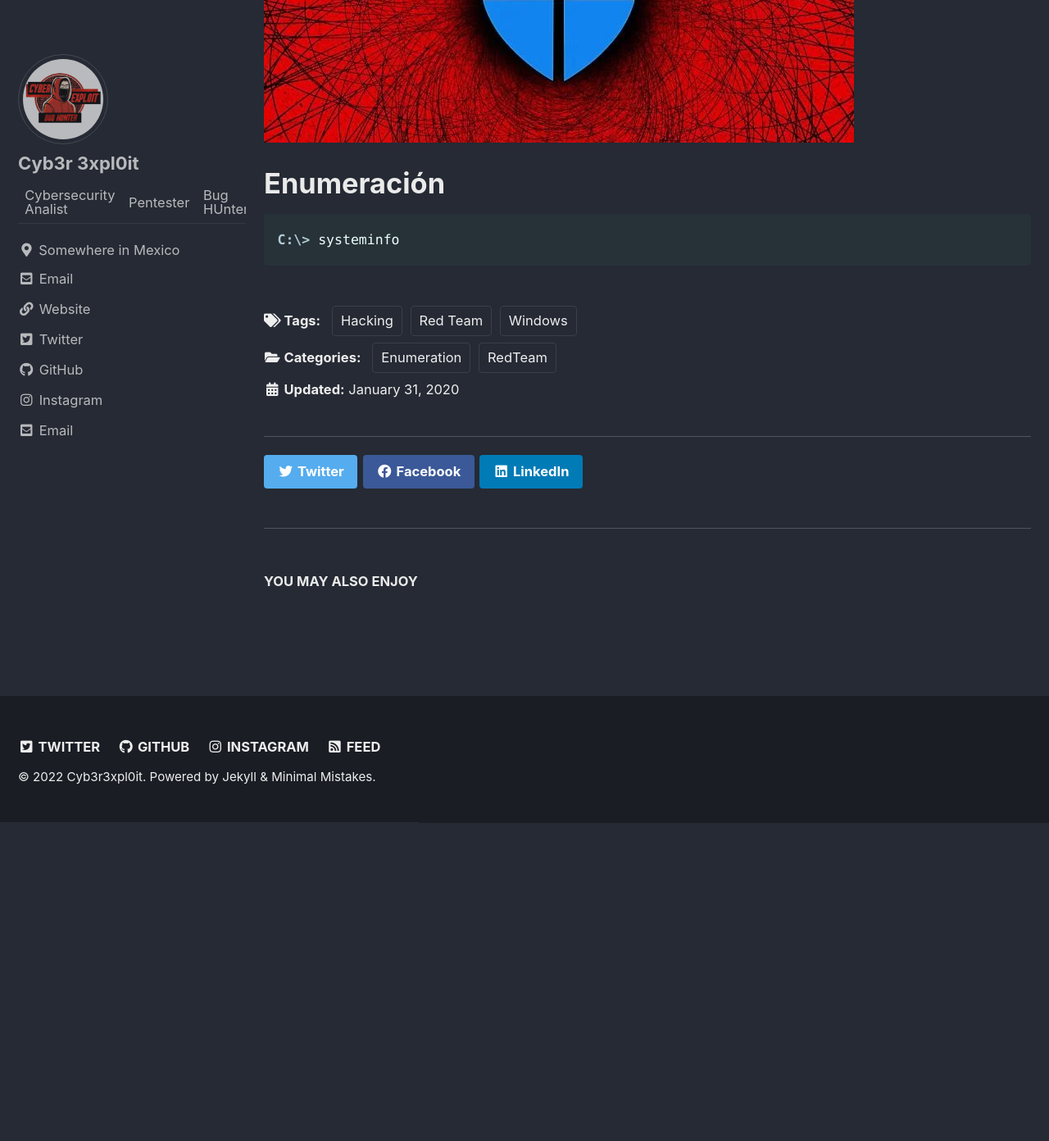
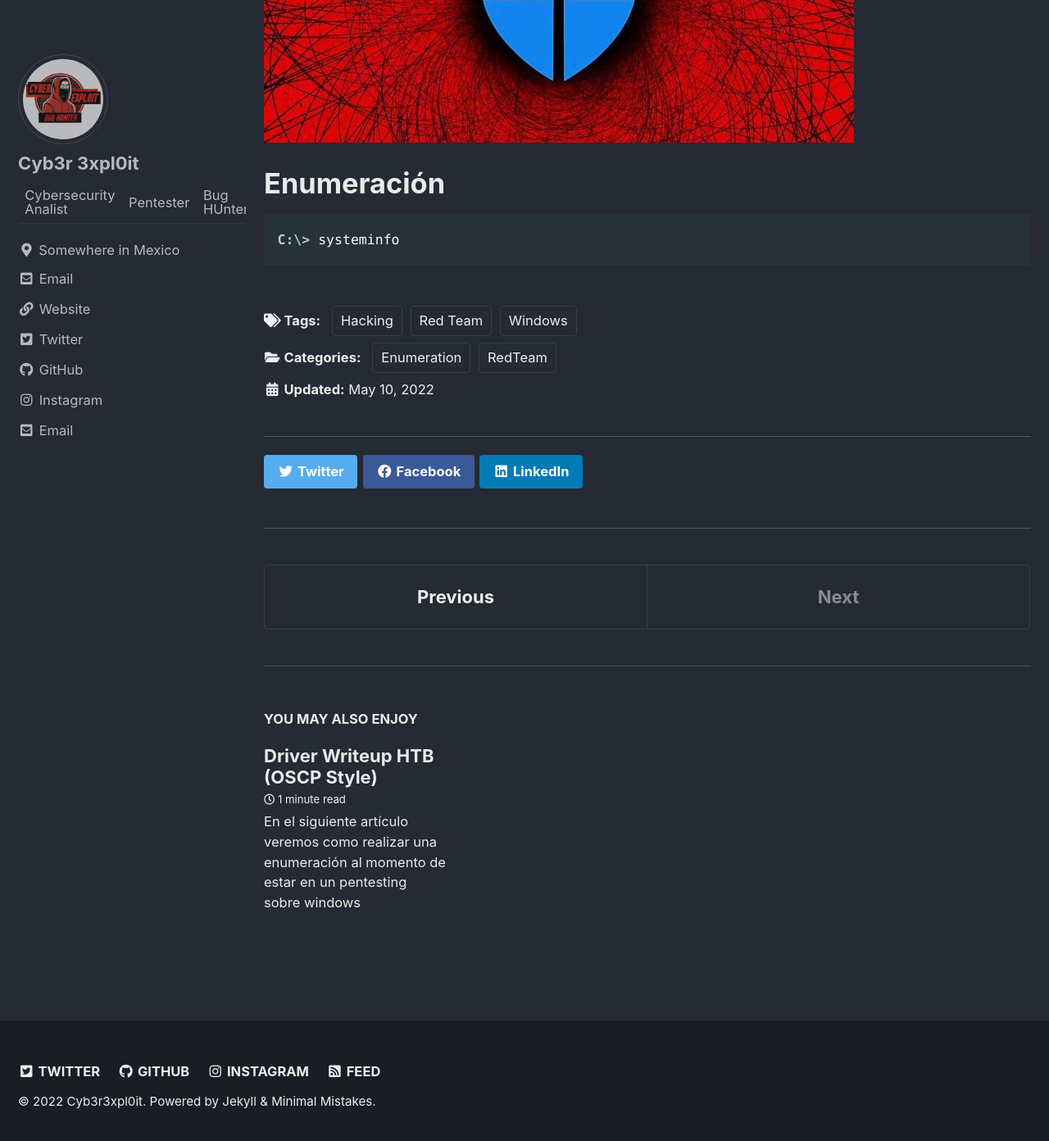
Before and after one commit to cyb3r3xpl0it/cyb3r3xpl0it.github.io, a Jekyll site: the page built from _posts/2022-05-10-windows-enumeration.md, in a window 1280 px wide and 1400 px high, scrolled down 396 px. Shown: the top 1392 px of the window at 82% size. Built offline with Jekyll 4.4.1, drawn with Linux system fonts in a browser that asks for light colours; cached includes are drawn as plain includes; part of the change alters nothing that is shown.

Commit message:
icons and init driver-htb

````diff
--- /dev/null
+++ b/_posts/2022-05-04-driver.md
@@ -0,0 +1,98 @@
+---
+layout: single
+title: Driver Writeup HTB (OSCP Style)
+excerpt: "En el siguiente artículo veremos como realizar una enumeración al momento de estar en un pentesting sobre windows"
+date: 2022-05-10
+classes: wide
+image: /assets/img/posts/HTB/driver/driver.png
+categories:
+  - HTB
+tags:
+  - Hacking
+---
+
+![header-driver](/assets/img/posts/HTB/driver/driver.png)
+
+## Datos de la Máquina
+
+| Contenido | Descripción |
+|--|--|
+| OS: | ![windows](/assets/img/posts/windows.png) |
+| Dificultad: | Fácil |
+| Puntos: | 20 |
+| Lanzamiento: | 02 Oct 2021 |
+| Creadores: |[MrR3boot](https://app.hackthebox.com/users/13531) |
+
+## Reconocimiento
+### nmap
+
+Como siempre comenzaremos con un escaneo a los '65535' puertos TCP/IP para verificar cuales se encuentran abiertos, para esto ejecutaremos el siguiente comando:
+```console
+nmap -n -p- -T4 --min-rate 10000 10.129.132.243 --open -oA alltcp
+```
+Como observamos en la siguiente imagen encontramos con los siguientes puertos abiertos:
+- 80 (http)
+- 135 (msrpc)
+- 445 (microsoft-ds)
+- 5985 (wsman)
+
+![nmap-tcp](/assets/img/posts/HTB/driver/nmap-tcp.jpg)
+
+Una vez identificados los puertos abiertos, procederemos a identificar las versiones y servicios de estos:
+
+```console
+nmap -sCV -n -p 80,135,445,5985 -T4 10.129.132.243 -oA tcp-scripts
+```
+![nmap-tcp-scripts](/assets/img/posts/HTB/driver/nmap-tcp-scripts.jpg)
+
+Basandonos en las version del IIS que se encontro, podemos deducir que el host esta corriendo un Windows 10 o un Windows Server 2016. Observando la salida del script nos arrojó lo siguiente 'Basic realm=MFP Firmware Update Center, Please enter password for admin'.
+
+Y como observamos en el escaneo de puertos teniamos el puerto '5985 abierto WINRM', si lograramos obtener las credeciales tendriamos un vector de ataque.
+
+### SMB - 445/TCP
+
+Tratamos de conectarnos por medio de **smbmap** y **smbclient** sin credenciales lo cual no tenemos exitó.
+
+![SMB-enumeration](/assets/img/posts/HTB/driver/smb-enum.jpg)
+
+### HTTP - 80/TCP
+
+#### Authenticación
+Visitmos la web y nos arroja un login.
+
+![Web-enumeration](/assets/img/posts/HTB/driver/web.jpg)
+
+Procedemos a interceptar este login con burp para observar si nos puede arrojar algo de valor, lo cual no observamos nada importante.
+
+![web-burp](/assets/img/posts/HTB/driver/web-burp.jpg)
+
+Pero al recordar el la fase de reconocimiento el script de nmap nos arrojo que necesitabamos el password de admin por lo cual ya contamos con el usuario, lo cual tratamos con admin:admin y tenemos exitó al iniciar sesion.
+
+#### Sitio
+
+El sitio es el MFP Fireware Update Center:
+
+![web-login](/assets/img/posts/HTB/driver/web-login.jpg)
+
+Al navegar sobre la web nos percatamos que unicamente sirve un link lo cual nos manda hacia **fw_up.php**, lo cual es una actualización de firmware.
+
+![web-firmware](/assets/img/posts/HTB/driver/web-firmware.jpg)
+
+Tratamos de subir un archivo e interceptaremos la solicitud con burpsuite, y observamos que la solicitud lo manda a traves del metodo POSTs
+
+![burp-img](/assets/img/posts/HTB/driver/burp-img.jpg)
+
+Observando la web princial es **index.php**, lo cual mandamos una solicitud y obtenemos como respuesta la versión de IIS así como la versión de PHP.
+
+![burp-img](/assets/img/posts/HTB/driver/response-index.jpg)
+
+#### Busqueda de Directorios
+
+Una vez esto usaremos gobuster para buscar archivos y directorios existentes, como sabemos el sistema esta creado con php, por lo cual indicaremos la extensión.
+
+Pero como observamos en la siguiente imagen no obtuvimos exitó.
+
+```console
+gobuster dir -u http://driver.htb -e -x php -w /usr/share/wordlists/seclists/Discovery/Web-Content/raft-small-words-lowercase.txt
+```
+![gobuster](/assets/img/posts/HTB/driver/gobuster.jpg)
--- a/_posts/2020-05-04-windows-enumeration.md
+++ b/_posts/2022-05-10-windows-enumeration.md
@@ -2,7 +2,7 @@
 layout: single
 title: Windows Cheet-Sheet
 excerpt: "En el siguiente artículo veremos como realizar una enumeración al momento de estar en un pentesting sobre windows"
-date: 2020-01-31
+date: 2022-05-10
 classes: wide
 header:
   teaser: /assets/img/posts/windows-enum/windows.jpg
````
Also changed, not shown: assets/img/posts/HTB/driver/burp-img.jpg (added), assets/img/posts/HTB/driver/driver.png (added), assets/img/posts/HTB/driver/gobuster.jpg (added), assets/img/posts/HTB/driver/nmap-tcp-scripts.jpg (added), assets/img/posts/HTB/driver/nmap-tcp.jpg (added), assets/img/posts/HTB/driver/response-index.jpg (added), assets/img/posts/HTB/driver/smb-enum.jpg (added), assets/img/posts/HTB/driver/web-burp.jpg (added), assets/img/posts/HTB/driver/web-firmware.jpg (added), assets/img/posts/HTB/driver/web-login.jpg (added), assets/img/posts/HTB/driver/web.jpg (added), assets/img/posts/android.png (added), assets/img/posts/freebsd.png (added), assets/img/posts/linux.png (added), 1 more files.
